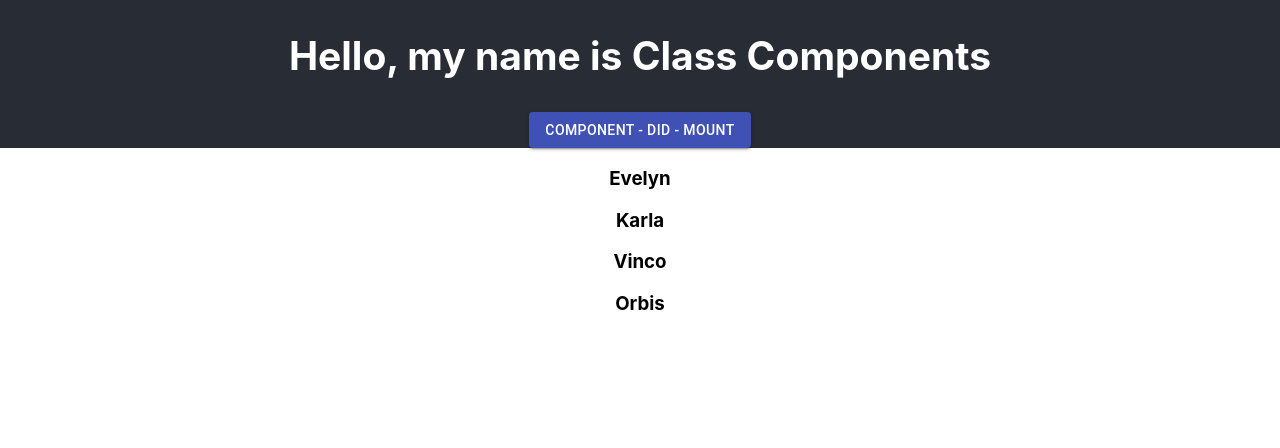
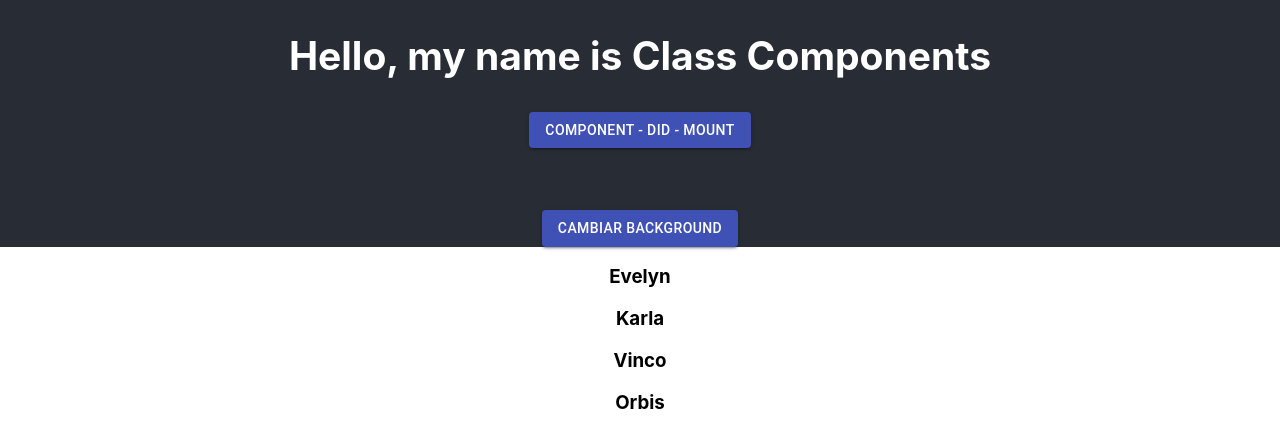
Before and after one commit to Karla12/react-learning, a React (Create React App) app: page / in a window 1280 px wide. Shown: the top 448 px of the page. Built offline with nearby package versions, Linux system fonts and the light colour scheme.

Commit message:
js: Add handleClick for change background style random

```diff
--- a/src/HomeTitle.js
+++ b/src/HomeTitle.js
@@ -5,7 +5,8 @@ class HomeTitle extends React.Component {
 
 	constructor(props) {
 		super(props);
-		this.state = { name: 'primer estado', hover: false };
+		this.state = { name: 'primer estado', hover: false, backgroundname: 'Cambiar background', colordefault: '' };
+		this.handleClick = this.handleClick.bind(this);
 	}
 
 	componentDidMount() {
@@ -34,8 +35,18 @@ class HomeTitle extends React.Component {
 		}
 	}
 
+	handleClick() {
+		const hexa = '#'+Math.floor(Math.random()*16777215).toString(16);;
+
+		document.body.style.background = hexa;
+
+		this.setState({
+			backgroundname: hexa
+		});
+	}
+
   	render() {
-  		const { name } = this.state;
+  		const { name, backgroundname } = this.state;
   		console.log(name);
     	return (
     		<div>
@@ -45,6 +56,13 @@ class HomeTitle extends React.Component {
 				onMouseLeave={() => this.setState({ hover: !this.state.hover })} >
           		{this.state.name}
         	</Button>
+        	<br />
+        	<br />
+        	<br />
+        	<Button variant="contained" color="primary"
+				onClick={this.handleClick}>
+          		{backgroundname}
+        	</Button>
         	</div>
 		);
 	}
```
